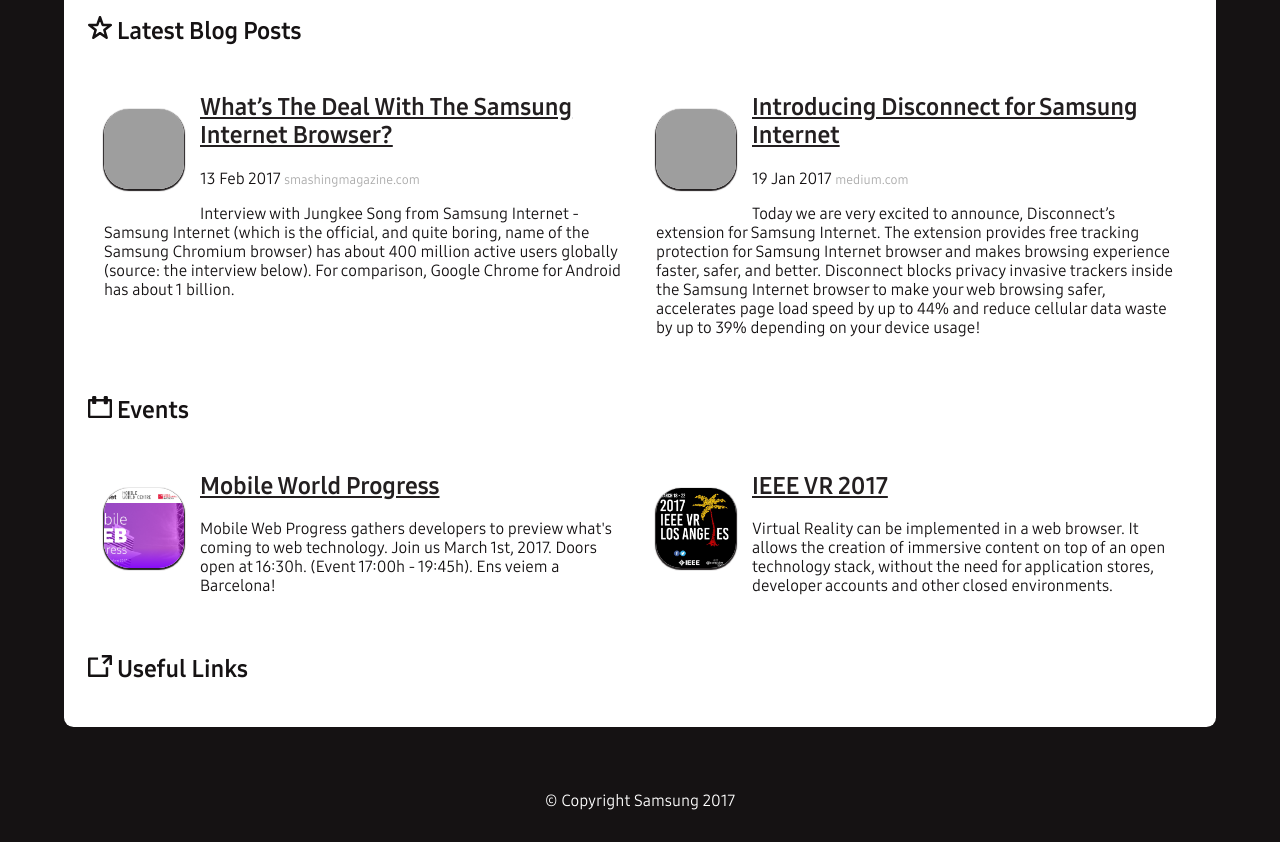
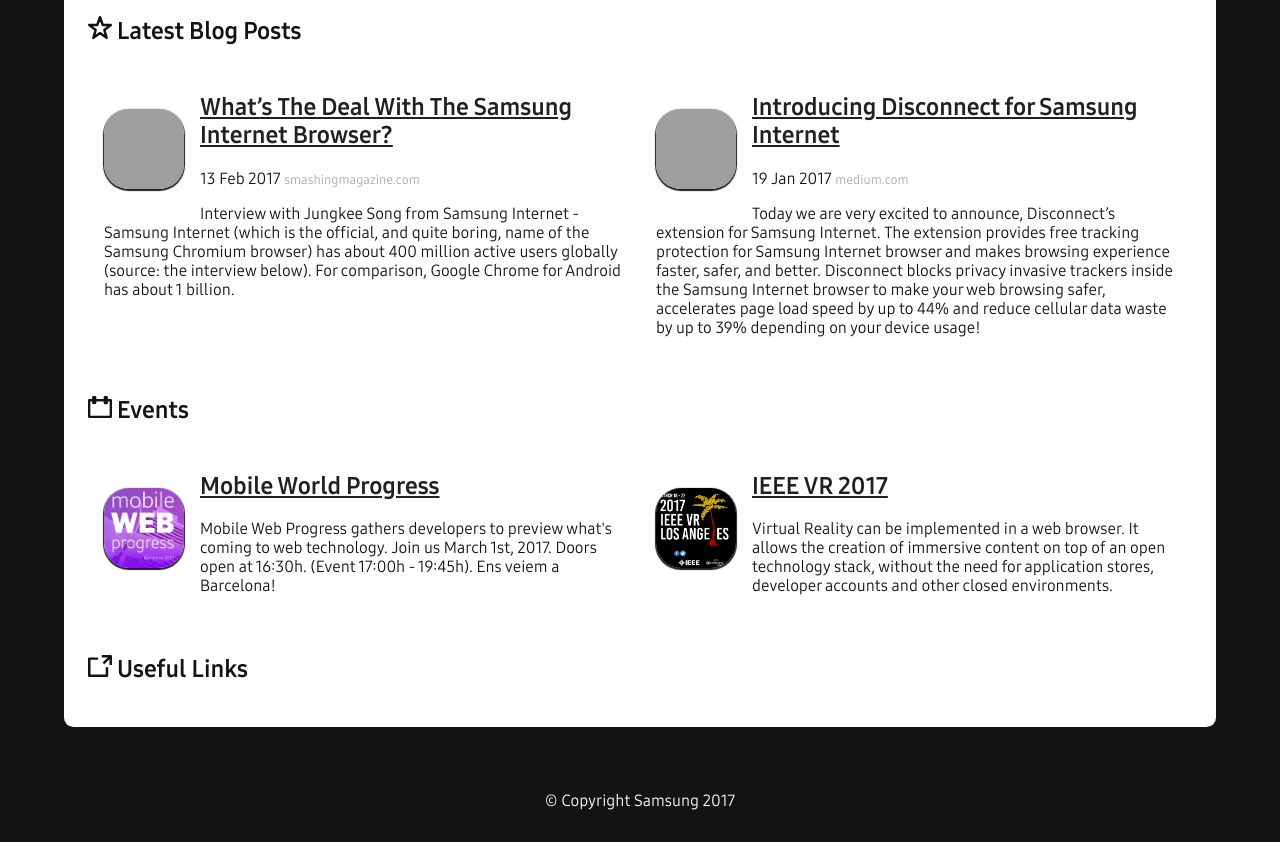
Before and after one commit to SamsungInternet/homepage-archive, a Jekyll site: the page built from index.html, in a window 1280 px wide. Shown: the part 361-1203 px from the top of the page. Built offline with Jekyll 4.4.1, drawn with Linux system fonts in a browser that asks for light colours; grey boxes are pictures that could not be loaded.

Commit message:
Image optimisation

```diff
--- a/index.html
+++ b/index.html
@@ -49,7 +49,7 @@
 	<h1><img src="images/calendarLogo.svg" class="title-icon" alt="Events"> Events</h1>
 	<div class="norm-subSection_feed">
 		<div class="feed-item">
-			<img src="images/articles/feed.png" class="feed-item_image">
+			<img src="images/events/mwp-2017.jpg" class="feed-item_image">
 			<a href="https://ti.to/samsunginternet/mwp17"><h2>Mobile World Progress</h2></a>
 			<p>Mobile Web Progress gathers developers to preview what's coming to web technology. Join us March 1st, 2017. Doors open at 16:30h. (Event 17:00h - 19:45h). Ens veiem a Barcelona!</p>
 		</div>
```
Also changed, not shown: images/articles/feed.jpg (deleted), images/articles/feed.png (deleted), images/articles/feed1.png (deleted), images/events/mwp-2017.jpg (added).
